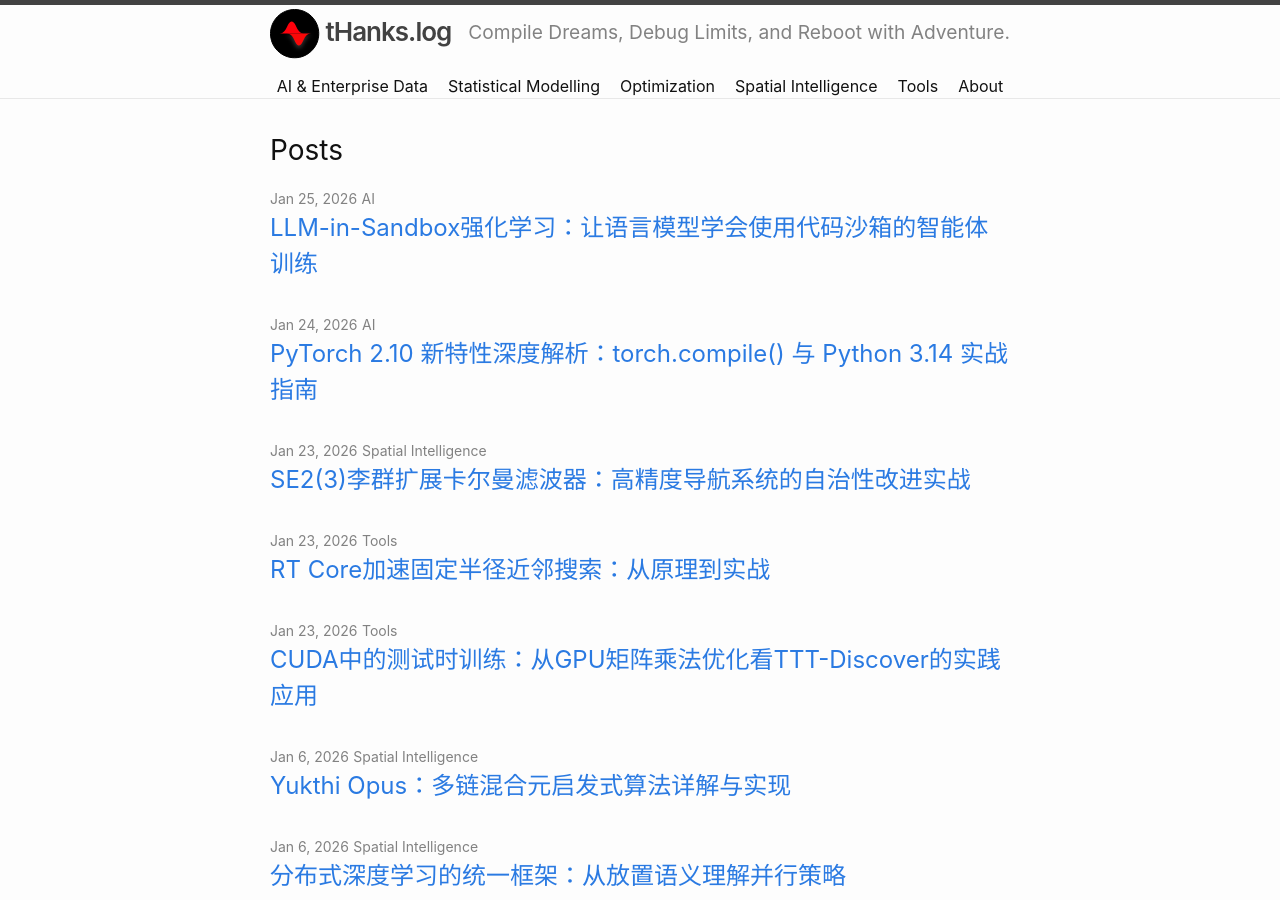
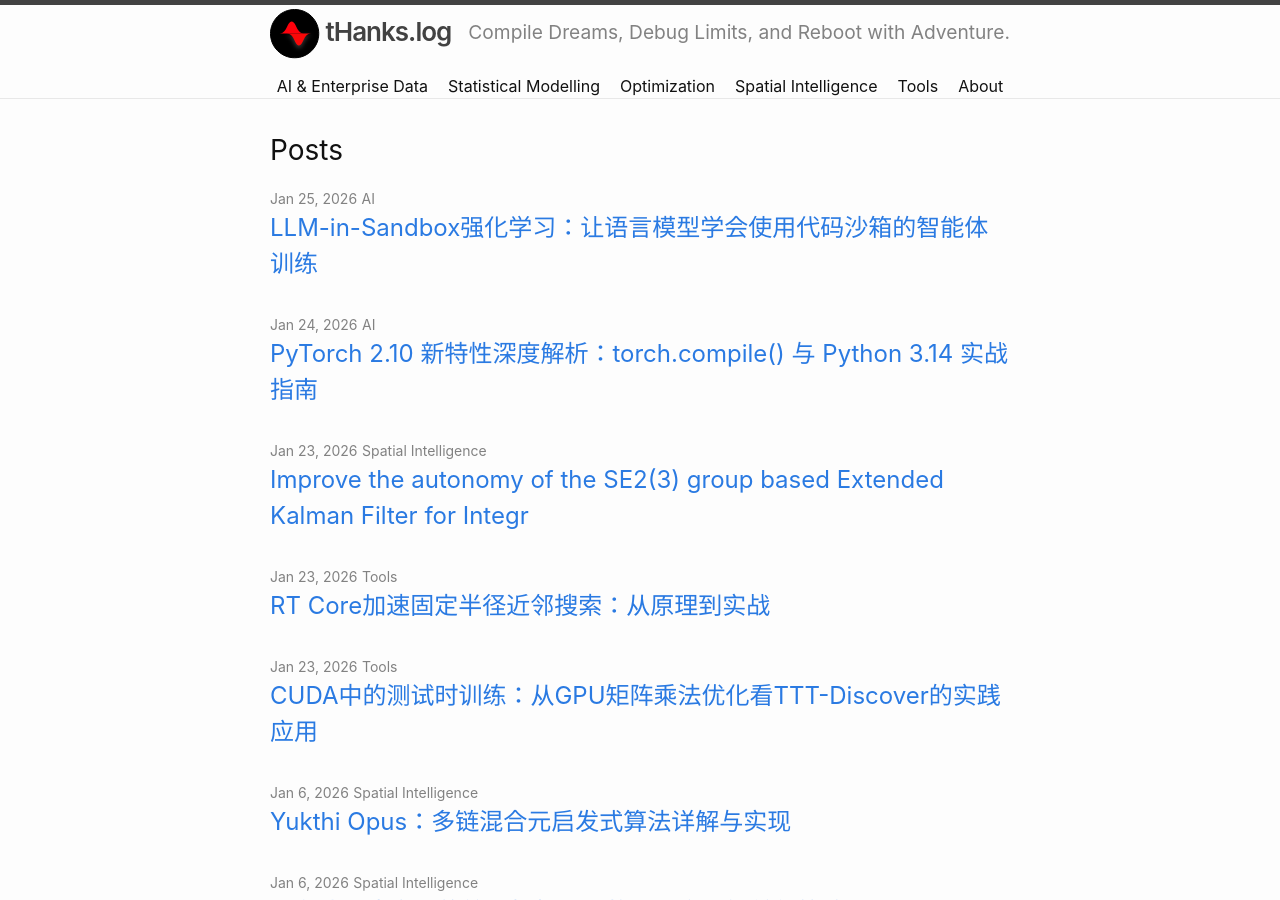
Before and after one commit to hengshan/hengshan.github.io, a Jekyll site: the page built from index.markdown, in a window 1280 px wide and 900 px high. Built offline with Jekyll 4.4.1, drawn with Linux system fonts in a browser that asks for light colours.

Commit message:
添加博客: Improve the autonomy of the SE2(3) group based Extended Kalman Filter for Integr
🤖 AI生成并人工审阅
📅 2026-01-25

```diff
--- a/blog-spatial-intelligence/_posts/2026-01-23-improve-the-autonomy-of-the-se.markdown
+++ b/blog-spatial-intelligence/_posts/2026-01-23-improve-the-autonomy-of-the-se.markdown
@@ -1,6 +1,6 @@
 ---
 layout: post-wide
-title: "SE2(3)李群扩展卡尔曼滤波器：高精度导航系统的自治性改进实战"
+title: "Improve the autonomy of the SE2(3) group based Extended Kalman Filter for Integr"
 date: 2026-01-23 18:40:08 +0800
 category: Spatial Intelligence
 author: Hank Li
```
Also changed, not shown: other parts of blog-spatial-intelligence/_posts/2026-01-23-improve-the-autonomy-of-the-se.markdown (+2 -0 lines).
